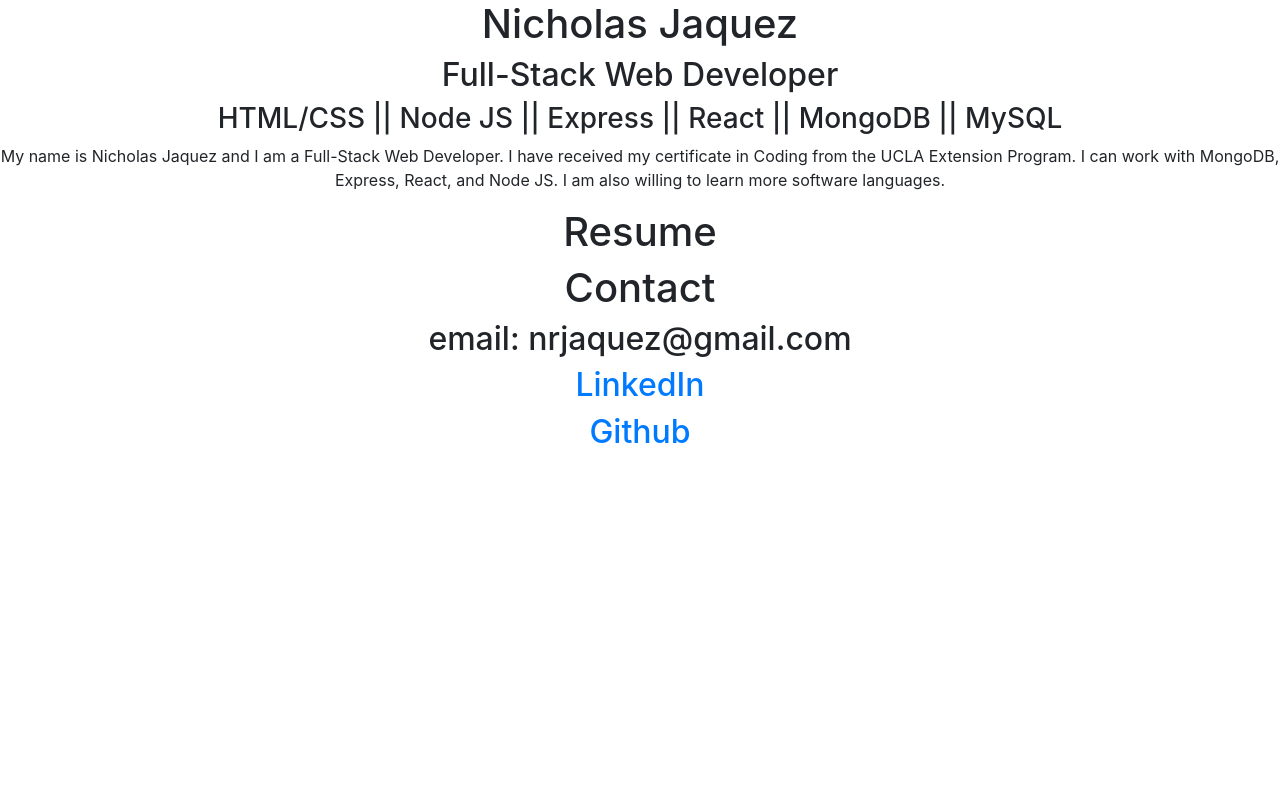
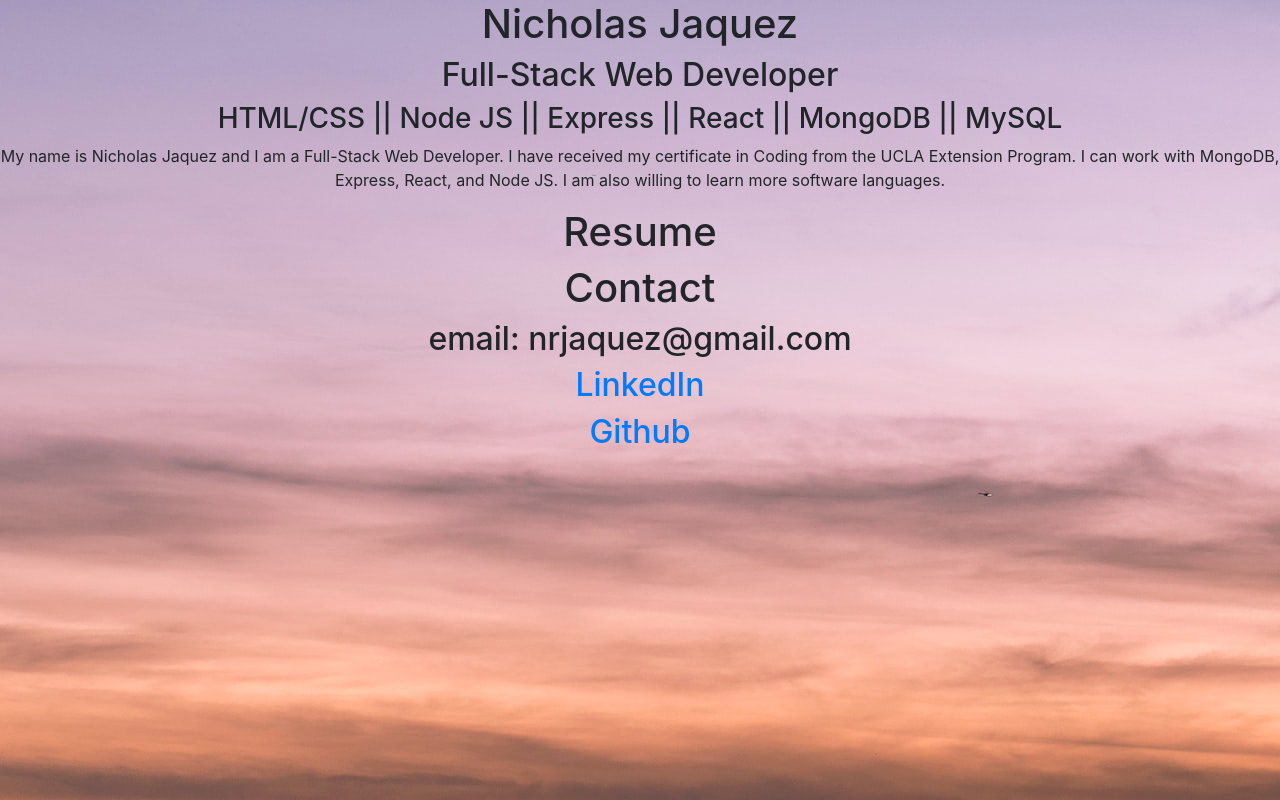
Before and after one commit to nickrayj45/NicholasJaquezReactPortfolio, a React (Create React App) app in the folder portfolio/: page / in a window 1280 px wide. Built offline with nearby package versions, Linux system fonts and the light colour scheme.

Commit message:
background image rendering

```diff
--- a/portfolio/src/App.css
+++ b/portfolio/src/App.css
@@ -38,5 +38,5 @@
 }
 
 body {
-  background-image: "";
+  background-image: url("../src/images/LA.jpg");
 }
```
Also changed, not shown: portfolio/src/images/LA.jpg (renamed from portfolio/public/LA.jpg).
